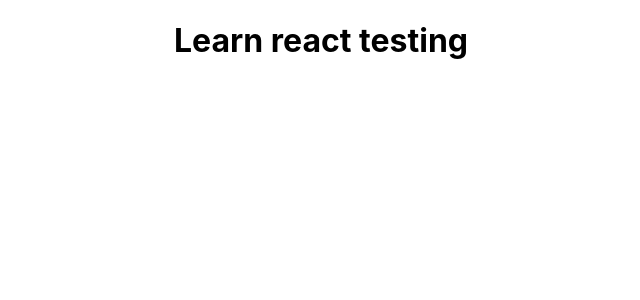
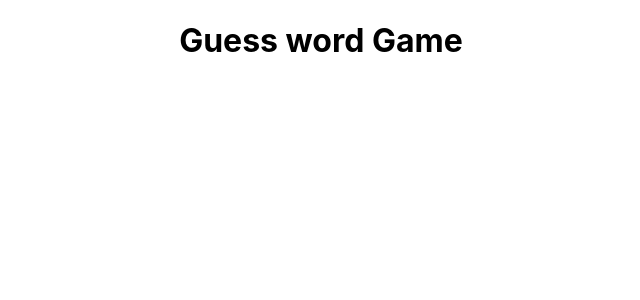
Before and after one commit to ttngocthao/testing-react-learning, a React (Create React App) app: page / in a window 1280 px wide. Shown: the top 300 px of the page, without its empty margins (319-959 px from the left). Built offline with nearby package versions, Linux system fonts and the light colour scheme.

Commit message:
second app init

```diff
--- a/src/App.js
+++ b/src/App.js
@@ -1,10 +1,10 @@
-import logo from './logo.svg';
-import './App.css';
+import logo from "./logo.svg";
+import "./App.css";
 
 function App() {
   return (
     <div className="App">
-      <h1>Learn react testing</h1>
+      <h1>Guess word Game</h1>
     </div>
   );
 }
```
